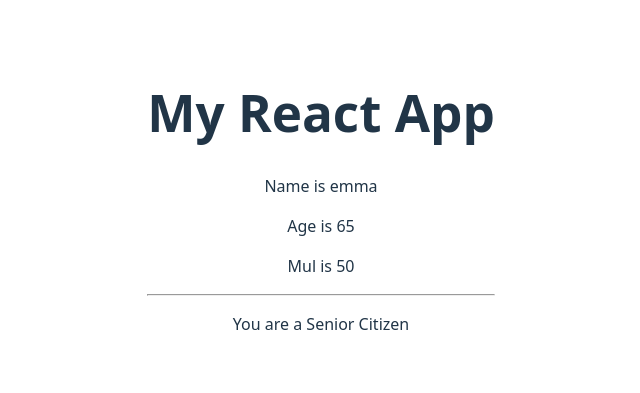
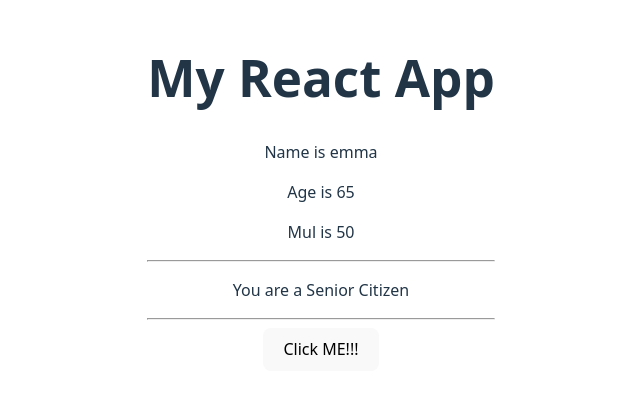
Before and after one commit to imtiyaz-hirani/javafsd-hex-march-25, a React (Vite) app in the folder react-ui/: page / in a window 1280 px wide. Shown: the part 199-592 px from the top of the page, without its empty margins (319-959 px from the left). Built offline with nearby package versions, Linux system fonts and the light colour scheme.

Commit message:
wrorking with states

```diff
--- a/react-ui/src/App.jsx
+++ b/react-ui/src/App.jsx
@@ -1,8 +1,11 @@
+ import { useState } from 'react';
 import './App.css'
 
 function App() { //app is a component and a component must have a return
 
-  let name='john';
+  let [msg,setMsg] = useState('');
+  let [name] = useState('john');
+
   const age=65;
 
   //age = 46;
@@ -10,6 +13,14 @@ function App() { //app is a component and a component must have a return
 
   let x = 10;
   let y = 5;
+
+
+  const clickMeFn = ()=>{
+    //alert('I am IN!!!')
+     setMsg("U clicked a button");
+     //console.log(this.msg)
+  }
+
 
   return(
     <div>
@@ -25,8 +36,9 @@ function App() { //app is a component and a component must have a return
           :age>20?"You are a Middle Age Citizen":"You are a Teenager"
        }
       </p>
-
-
+      <hr />
+      <button onClick={()=>{ clickMeFn() }}>Click ME!!!</button>
+      <p>{msg}</p>
     </div>
   )
 }
```
